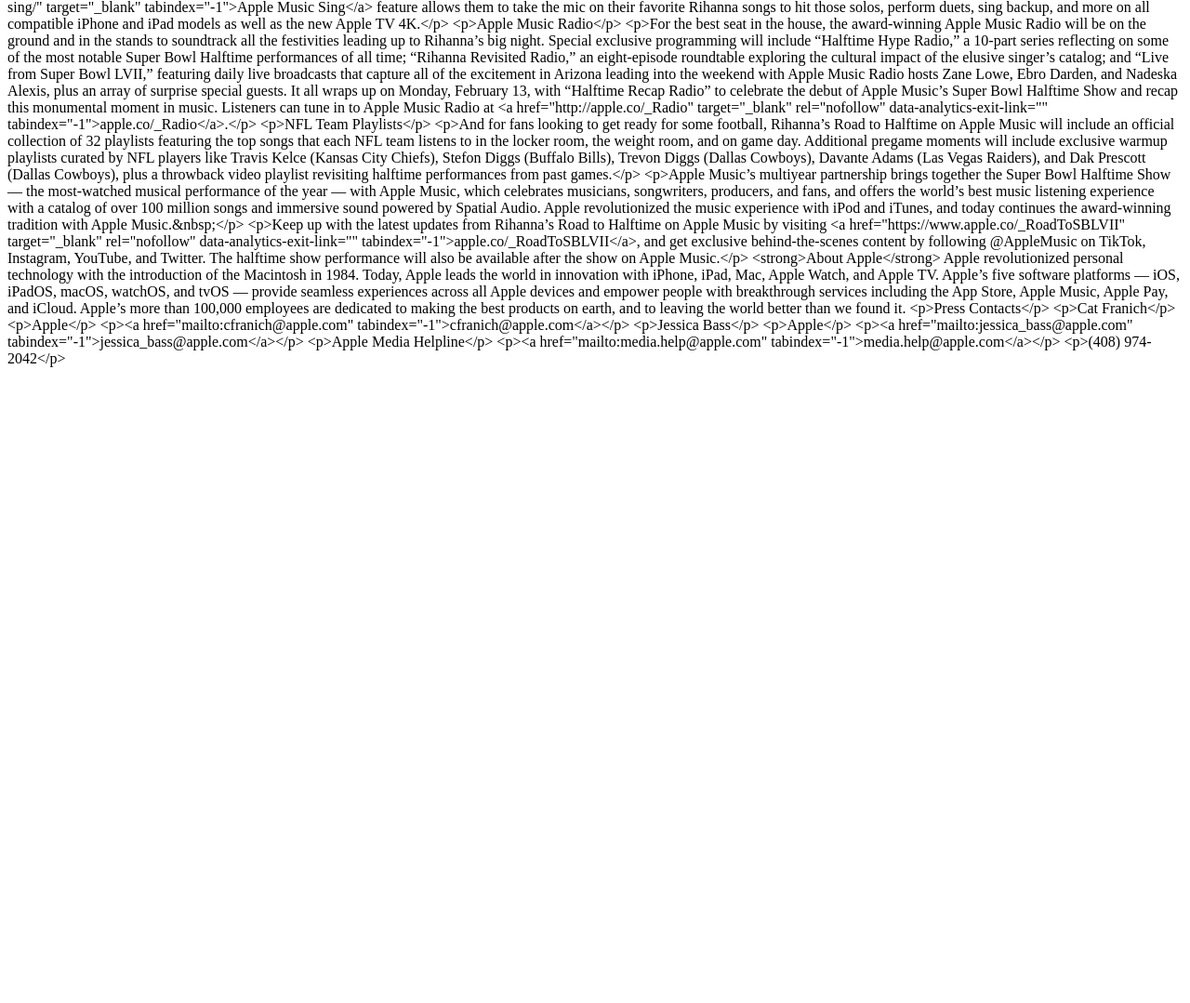
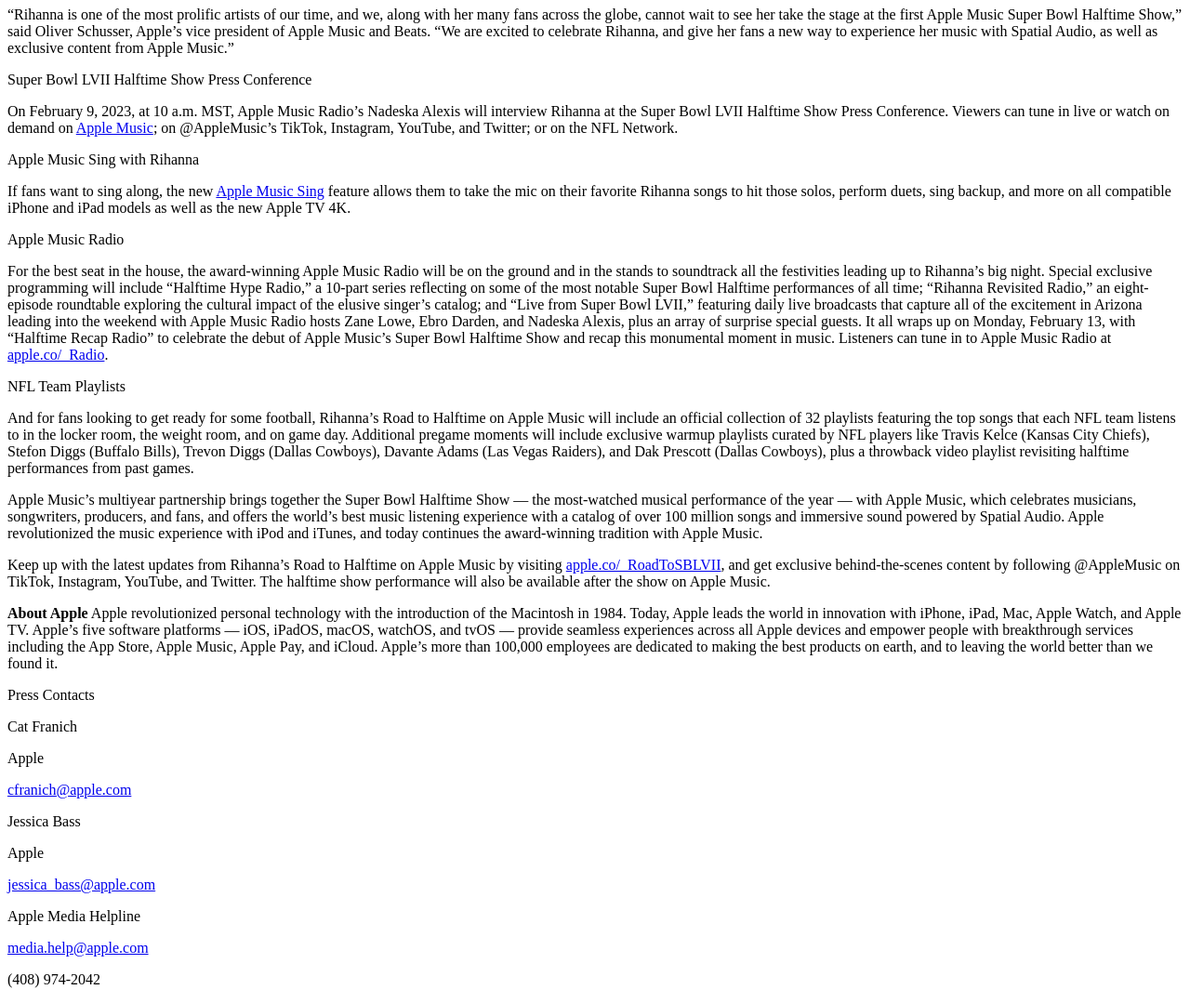
Before and after one commit to anoniiimous/apple, a plain HTML site: page raw/posts/apple-music-launches-rihannas-road-to-halftime-ahead-of-super-bowl-lvii/index.html in a window 1280 px wide. Shown: the part 243-1322 px from the top of the page at 93% size. Before the commit the page ends 800 px from the top, so only its background shows below. Drawn offline with Linux system fonts and the light colour scheme.

Commit message:
Add Apple Music launches Rihanna’s Road to Halftime ahead of Super Bowl LVII to Posts

```diff
--- a/raw/posts/apple-music-launches-rihannas-road-to-halftime-ahead-of-super-bowl-lvii/index.html
+++ b/raw/posts/apple-music-launches-rihannas-road-to-halftime-ahead-of-super-bowl-lvii/index.html
@@ -3,32 +3,32 @@
   <meta name="description" content="Experience Rihanna’s incredible music catalog like never before with Spatial Audio, sing along with Apple Music Sing, tune in to Apple Music Radio for expert music commentary, and don’t miss the official Apple Music Super Bowl LVII Halftime Show Press Conference on February 9 at 10 a.m. MST">
 </head>
 <body>
-  <article>&lt;p&gt;January 30, 2023&lt;/p&gt;
-&lt;p&gt;PRESS RELEASE&lt;/p&gt;
-&lt;p&gt;Apple Music launches Rihanna’s Road&amp;nbsp;to&amp;nbsp;Halftime ahead of Super&amp;nbsp;Bowl&amp;nbsp;LVII&lt;/p&gt;
-&lt;p&gt;Experience Rihanna’s incredible music catalog like never before with Spatial Audio, sing along with Apple Music Sing, tune in to Apple Music Radio for expert music commentary, and don’t miss the official Apple Music Super Bowl LVII Halftime Show Press Conference on February 9 at 10 a.m. MST&lt;/p&gt;
-&lt;p&gt;&lt;span class="pagebody-location"&gt;Cupertino, California&lt;/span&gt; Apple Music is bringing Rihanna fans new and exclusive ways to experience and celebrate her musical genius as they gear up for the highly anticipated Apple Music Super Bowl LVII Halftime Show on Sunday, February 12, 2023, at State Farm Stadium in Glendale, Arizona. Earlier this month, Rihanna teased fans with a &lt;a href="https://www.youtube.com/watch?v=0zHjohM7Obk" target="_blank" rel="nofollow" data-analytics-exit-link="" tabindex="-1"&gt;first look trailer&lt;/a&gt;. As the clock ticks closer to the big show, fans can experience Rihanna’s music with the deeply enriched multidimensional sound of Apple Music. Starting today, subscribers can access the megastar’s songs with Spatial Audio in Dolby Atmos, showcasing her heart-pumping anthems throughout her career mixing pop, rap, R&amp;amp;B, and EDM sounds under her ever-expanding umbrella.&lt;/p&gt;
-&lt;p&gt;“Rihanna is one of the most prolific artists of our time, and we, along with her many fans across the globe, cannot wait to see her take the stage at the first Apple Music Super Bowl Halftime Show,” said Oliver Schusser, Apple’s vice president of Apple Music and Beats. “We are excited to celebrate Rihanna, and give her fans a new way to experience her music with Spatial Audio, as well as exclusive content from Apple Music.”&lt;/p&gt;
-&lt;p&gt;Super Bowl LVII Halftime Show Press Conference&lt;/p&gt;
-&lt;p&gt;On February 9, 2023, at 10 a.m. MST, Apple Music Radio’s Nadeska Alexis will interview Rihanna at the Super Bowl LVII Halftime Show Press Conference. Viewers can tune in live or watch on demand on &lt;a href="http://apple.co/_RoadToSBLVII" target="_blank" rel="nofollow" data-analytics-exit-link="" tabindex="-1"&gt;Apple Music&lt;/a&gt;; on @AppleMusic’s TikTok, Instagram, YouTube, and Twitter; or on the NFL Network.&lt;/p&gt;
-&lt;p&gt;Apple Music Sing with Rihanna&lt;/p&gt;
-&lt;p&gt;If fans want to sing along, the new &lt;a href="https://www.apple.com/newsroom/2022/12/apple-introduces-apple-music-sing/" target="_blank" tabindex="-1"&gt;Apple Music Sing&lt;/a&gt; feature allows them to take the mic on their favorite Rihanna songs to hit those solos, perform duets, sing backup, and more on all compatible iPhone and iPad models as well as the new Apple TV 4K.&lt;/p&gt;
-&lt;p&gt;Apple Music Radio&lt;/p&gt;
-&lt;p&gt;For the best seat in the house, the award-winning Apple Music Radio will be on the ground and in the stands to soundtrack all the festivities leading up to Rihanna’s big night. Special exclusive programming will include “Halftime Hype Radio,” a 10-part series reflecting on some of the most notable Super Bowl Halftime performances of all time; “Rihanna Revisited Radio,” an eight-episode roundtable exploring the cultural impact of the elusive singer’s catalog; and “Live from Super Bowl LVII,” featuring daily live broadcasts that capture all of the excitement in Arizona leading into the weekend with Apple Music Radio hosts Zane Lowe, Ebro Darden, and Nadeska Alexis, plus an array of surprise special guests. It all wraps up on Monday, February 13, with “Halftime Recap Radio” to celebrate the debut of Apple Music’s Super Bowl Halftime Show and recap this monumental moment in music. Listeners can tune in to Apple Music Radio at &lt;a href="http://apple.co/_Radio" target="_blank" rel="nofollow" data-analytics-exit-link="" tabindex="-1"&gt;apple.co/_Radio&lt;/a&gt;.&lt;/p&gt;
-&lt;p&gt;NFL Team Playlists&lt;/p&gt;
-&lt;p&gt;And for fans looking to get ready for some football, Rihanna’s Road to Halftime on Apple Music will include an official collection of 32 playlists featuring the top songs that each NFL team listens to in the locker room, the weight room, and on game day. Additional pregame moments will include exclusive warmup playlists curated by NFL players like Travis Kelce (Kansas City Chiefs), Stefon Diggs (Buffalo Bills), Trevon Diggs (Dallas Cowboys), Davante Adams (Las Vegas Raiders), and Dak Prescott (Dallas Cowboys), plus a throwback video playlist revisiting halftime performances from past games.&lt;/p&gt;
-&lt;p&gt;Apple Music’s multiyear partnership brings together the Super Bowl Halftime Show — the most-watched musical performance of the year — with Apple Music, which celebrates musicians, songwriters, producers, and fans, and offers the world’s best music listening experience with a catalog of over 100 million songs and immersive sound powered by Spatial Audio. Apple revolutionized the music experience with iPod and iTunes, and today continues the award-winning tradition with Apple Music.&amp;nbsp;&lt;/p&gt;
-&lt;p&gt;Keep up with the latest updates from Rihanna’s Road to Halftime on Apple Music by visiting &lt;a href="https://www.apple.co/_RoadToSBLVII" target="_blank" rel="nofollow" data-analytics-exit-link="" tabindex="-1"&gt;apple.co/_RoadToSBLVII&lt;/a&gt;, and get exclusive behind-the-scenes content by following @AppleMusic on TikTok, Instagram, YouTube, and Twitter. The halftime show performance will also be available after the show on Apple Music.&lt;/p&gt;
-&lt;strong&gt;About Apple&lt;/strong&gt;
+  <article><p>January 30, 2023</p>
+<p>PRESS RELEASE</p>
+<p>Apple Music launches Rihanna’s Road&nbsp;to&nbsp;Halftime ahead of Super&nbsp;Bowl&nbsp;LVII</p>
+<p>Experience Rihanna’s incredible music catalog like never before with Spatial Audio, sing along with Apple Music Sing, tune in to Apple Music Radio for expert music commentary, and don’t miss the official Apple Music Super Bowl LVII Halftime Show Press Conference on February 9 at 10 a.m. MST</p>
+<p><span class="pagebody-location">Cupertino, California</span> Apple Music is bringing Rihanna fans new and exclusive ways to experience and celebrate her musical genius as they gear up for the highly anticipated Apple Music Super Bowl LVII Halftime Show on Sunday, February 12, 2023, at State Farm Stadium in Glendale, Arizona. Earlier this month, Rihanna teased fans with a <a href="https://www.youtube.com/watch?v=0zHjohM7Obk" target="_blank" rel="nofollow" data-analytics-exit-link="" tabindex="-1">first look trailer</a>. As the clock ticks closer to the big show, fans can experience Rihanna’s music with the deeply enriched multidimensional sound of Apple Music. Starting today, subscribers can access the megastar’s songs with Spatial Audio in Dolby Atmos, showcasing her heart-pumping anthems throughout her career mixing pop, rap, R&amp;B, and EDM sounds under her ever-expanding umbrella.</p>
+<p>“Rihanna is one of the most prolific artists of our time, and we, along with her many fans across the globe, cannot wait to see her take the stage at the first Apple Music Super Bowl Halftime Show,” said Oliver Schusser, Apple’s vice president of Apple Music and Beats. “We are excited to celebrate Rihanna, and give her fans a new way to experience her music with Spatial Audio, as well as exclusive content from Apple Music.”</p>
+<p>Super Bowl LVII Halftime Show Press Conference</p>
+<p>On February 9, 2023, at 10 a.m. MST, Apple Music Radio’s Nadeska Alexis will interview Rihanna at the Super Bowl LVII Halftime Show Press Conference. Viewers can tune in live or watch on demand on <a href="http://apple.co/_RoadToSBLVII" target="_blank" rel="nofollow" data-analytics-exit-link="" tabindex="-1">Apple Music</a>; on @AppleMusic’s TikTok, Instagram, YouTube, and Twitter; or on the NFL Network.</p>
+<p>Apple Music Sing with Rihanna</p>
+<p>If fans want to sing along, the new <a href="https://www.apple.com/newsroom/2022/12/apple-introduces-apple-music-sing/" target="_blank" tabindex="-1">Apple Music Sing</a> feature allows them to take the mic on their favorite Rihanna songs to hit those solos, perform duets, sing backup, and more on all compatible iPhone and iPad models as well as the new Apple TV 4K.</p>
+<p>Apple Music Radio</p>
+<p>For the best seat in the house, the award-winning Apple Music Radio will be on the ground and in the stands to soundtrack all the festivities leading up to Rihanna’s big night. Special exclusive programming will include “Halftime Hype Radio,” a 10-part series reflecting on some of the most notable Super Bowl Halftime performances of all time; “Rihanna Revisited Radio,” an eight-episode roundtable exploring the cultural impact of the elusive singer’s catalog; and “Live from Super Bowl LVII,” featuring daily live broadcasts that capture all of the excitement in Arizona leading into the weekend with Apple Music Radio hosts Zane Lowe, Ebro Darden, and Nadeska Alexis, plus an array of surprise special guests. It all wraps up on Monday, February 13, with “Halftime Recap Radio” to celebrate the debut of Apple Music’s Super Bowl Halftime Show and recap this monumental moment in music. Listeners can tune in to Apple Music Radio at <a href="http://apple.co/_Radio" target="_blank" rel="nofollow" data-analytics-exit-link="" tabindex="-1">apple.co/_Radio</a>.</p>
+<p>NFL Team Playlists</p>
+<p>And for fans looking to get ready for some football, Rihanna’s Road to Halftime on Apple Music will include an official collection of 32 playlists featuring the top songs that each NFL team listens to in the locker room, the weight room, and on game day. Additional pregame moments will include exclusive warmup playlists curated by NFL players like Travis Kelce (Kansas City Chiefs), Stefon Diggs (Buffalo Bills), Trevon Diggs (Dallas Cowboys), Davante Adams (Las Vegas Raiders), and Dak Prescott (Dallas Cowboys), plus a throwback video playlist revisiting halftime performances from past games.</p>
+<p>Apple Music’s multiyear partnership brings together the Super Bowl Halftime Show — the most-watched musical performance of the year — with Apple Music, which celebrates musicians, songwriters, producers, and fans, and offers the world’s best music listening experience with a catalog of over 100 million songs and immersive sound powered by Spatial Audio. Apple revolutionized the music experience with iPod and iTunes, and today continues the award-winning tradition with Apple Music.&nbsp;</p>
+<p>Keep up with the latest updates from Rihanna’s Road to Halftime on Apple Music by visiting <a href="https://www.apple.co/_RoadToSBLVII" target="_blank" rel="nofollow" data-analytics-exit-link="" tabindex="-1">apple.co/_RoadToSBLVII</a>, and get exclusive behind-the-scenes content by following @AppleMusic on TikTok, Instagram, YouTube, and Twitter. The halftime show performance will also be available after the show on Apple Music.</p>
+<strong>About Apple</strong>
 Apple revolutionized personal technology with the introduction of the Macintosh in 1984. Today, Apple leads the world in innovation with iPhone, iPad, Mac, Apple Watch, and Apple TV. Apple’s five software platforms — iOS, iPadOS, macOS, watchOS, and tvOS — provide seamless experiences across all Apple devices and empower people with breakthrough services including the App Store, Apple Music, Apple Pay, and iCloud. Apple’s more than 100,000 employees are dedicated to making the best products on earth, and to leaving the world better than we found it.
-&lt;p&gt;Press Contacts&lt;/p&gt;
-&lt;p&gt;Cat Franich&lt;/p&gt;
-&lt;p&gt;Apple&lt;/p&gt;
-&lt;p&gt;&lt;a href="mailto:cfranich@apple.com" tabindex="-1"&gt;cfranich@apple.com&lt;/a&gt;&lt;/p&gt;
-&lt;p&gt;Jessica Bass&lt;/p&gt;
-&lt;p&gt;Apple&lt;/p&gt;
-&lt;p&gt;&lt;a href="mailto:jessica_bass@apple.com" tabindex="-1"&gt;jessica_bass@apple.com&lt;/a&gt;&lt;/p&gt;
-&lt;p&gt;Apple Media Helpline&lt;/p&gt;
-&lt;p&gt;&lt;a href="mailto:media.help@apple.com" tabindex="-1"&gt;media.help@apple.com&lt;/a&gt;&lt;/p&gt;
-&lt;p&gt;(408) 974-2042&lt;/p&gt;</article>
+<p>Press Contacts</p>
+<p>Cat Franich</p>
+<p>Apple</p>
+<p><a href="mailto:cfranich@apple.com" tabindex="-1">cfranich@apple.com</a></p>
+<p>Jessica Bass</p>
+<p>Apple</p>
+<p><a href="mailto:jessica_bass@apple.com" tabindex="-1">jessica_bass@apple.com</a></p>
+<p>Apple Media Helpline</p>
+<p><a href="mailto:media.help@apple.com" tabindex="-1">media.help@apple.com</a></p>
+<p>(408) 974-2042</p></article>
 </body></html>
```
